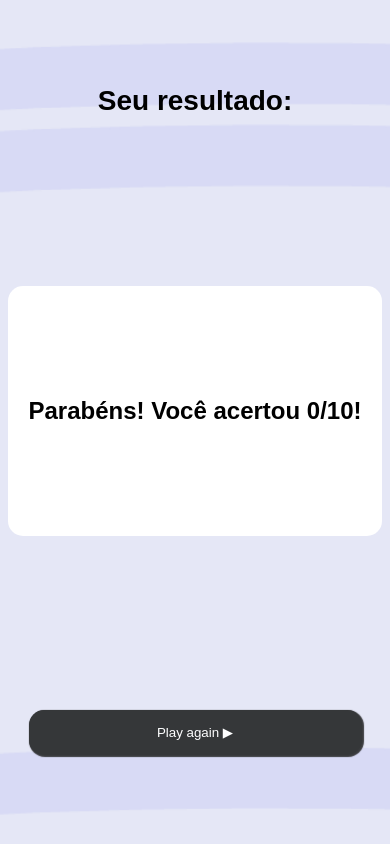
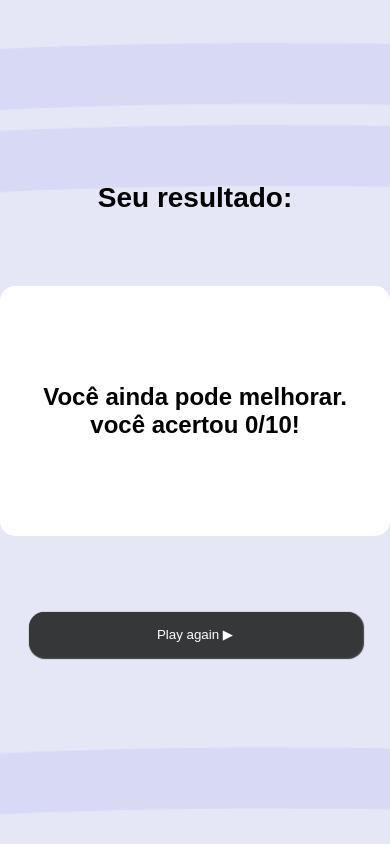
Before and after one commit to gabrielamonaro/angular-music-sheet-app, an Angular app: page /result in a window 390 px wide. Built offline with nearby package versions, Linux system fonts and the light colour scheme; a web font is replaced by a local one.

Commit message:
Redirecionamento dos pontos para a página de resultados + Atualização de estilo responsivo

```diff
--- a/src/app/components/points/points.component.html
+++ b/src/app/components/points/points.component.html
@@ -1,4 +1,4 @@
 <div class="container">
     <p> Acertos: {{pontos}}</p>
-    <p> Erros: 10 </p>
+    <p> Restantes: {{restantes}} </p>
 </div>
--- a/src/app/components/points/points.component.ts
+++ b/src/app/components/points/points.component.ts
@@ -7,6 +7,7 @@ import { Component, OnInit, Input } from '@angular/core';
 })
 export class PointsComponent implements OnInit {
   @Input() pontos:string = '';
+  @Input() restantes:string ='';
   constructor() { }
 
   ngOnInit(): void {
--- a/src/app/pages/home/home.component.css
+++ b/src/app/pages/home/home.component.css
@@ -12,11 +12,7 @@ main{
 }
 
 .container-title{
-    margin-top: 10%;
-}
-
-.container-card{
-    margin-bottom: 10%;
+    margin-top: 5%;
 }
 
 
--- a/src/app/pages/main/main.component.css
+++ b/src/app/pages/main/main.component.css
@@ -6,11 +6,13 @@ main{
     justify-content: space-between;
 }
 
+.container-keyboard, .container-card{
+    margin-top: 10%;
+}
 
 .container-points{
+
+    margin-top: 10%;
+    margin-bottom: 15%;
     padding-bottom: 10%;
 }
-
-app-keyboard{
-    border: 1px solid red;
-}
--- a/src/app/pages/main/main.component.html
+++ b/src/app/pages/main/main.component.html
@@ -1,7 +1,7 @@
 <main>
     <app-title size="13px" text="Clique na tecla correspondente à nota"></app-title>
 
-    <div>
+    <div class="container-card">
         <app-card
         color="white"
         value="200px"
@@ -12,6 +12,6 @@
         <app-keyboard (click)="newPic()" valuePic="{{note}}"></app-keyboard>
     </div>
     <div class="container-points">
-        <app-points pontos="{{acertos}}"></app-points>
+        <app-points pontos="{{acertos}}" restantes="{{qtde_restante}}"></app-points>
     </div>
 </main>
--- a/src/app/pages/main/main.component.ts
+++ b/src/app/pages/main/main.component.ts
@@ -1,6 +1,7 @@
 import { Component, Input, OnChanges, OnInit } from '@angular/core';
 import {RandomnessGeneratorService} from '../../service/randomness-generator.service'
 import {AnswerCheckerService} from '../../service/answer-checker.service'
+import { Router } from '@angular/router';
 
 @Component({
   selector: 'app-main',
@@ -10,7 +11,12 @@ import {AnswerCheckerService} from '../../service/answer-checker.service'
 export class MainComponent implements OnInit, OnChanges {
   @Input() note:string = ""
   @Input() acertos:number = 0;
-  constructor(private random: RandomnessGeneratorService, private checker:AnswerCheckerService) { }
+  qtde_restante:number = 10;
+  constructor(
+    private random: RandomnessGeneratorService,
+    private checker:AnswerCheckerService,
+    private navegador: Router
+    ) { }
 
   ngOnInit(): void {
     this.newPic()
@@ -21,8 +27,15 @@ export class MainComponent implements OnInit, OnChanges {
   }
 
   newPic()
-  {
-    this.note = this.random.makeItRandom();
-    this.acertos = this.checker.getAcertos();
+  { if(this.qtde_restante>1)
+    {
+      this.note = this.random.makeItRandom();
+      this.acertos = this.checker.getAcertos();
+      this.qtde_restante--;
+    }
+    else{
+      this.navegador.navigate(['/result'])
+    }
+
   }
 }
--- a/src/app/pages/results/results.component.css
+++ b/src/app/pages/results/results.component.css
@@ -15,8 +15,16 @@
 main{
     display: flex;
     flex-direction: column;
-    justify-content: space-around;
+    justify-content: center;
     height: 100vh;
     background-image: url('../../../assets/img/background-results.png');
     background-size: cover;
 }
+
+.container-title{
+    margin-bottom: 8%;
+}
+
+.container-botao{
+    margin-top: 8%;
+}
--- a/src/app/pages/results/results.component.html
+++ b/src/app/pages/results/results.component.html
@@ -1,10 +1,15 @@
 
 <main>
-    <app-title text="Seu resultado: "></app-title>
+    <div class="container-title">
+        <app-title text="Seu resultado: "></app-title>
+
+    </div>
 
     <div class="container-resultado">
-       <h2> Parabéns! Você acertou {{points}}/10! </h2>
+       <h2> {{mensagem}} você acertou {{points}}/10! </h2>
+    </div>
+    <div class="container-botao">
+        <app-btn text="Play again"></app-btn>
     </div>
 
-    <app-btn text="Play again"></app-btn>
 </main>
--- a/src/app/pages/results/results.component.ts
+++ b/src/app/pages/results/results.component.ts
@@ -1,4 +1,5 @@
 import { Component, Input, OnInit } from '@angular/core';
+import {AnswerCheckerService} from '../../service/answer-checker.service'
 
 @Component({
   selector: 'app-results',
@@ -7,9 +8,23 @@ import { Component, Input, OnInit } from '@angular/core';
 })
 export class ResultsComponent implements OnInit {
   @Input() points:number = 0;
-  constructor() { }
+  @Input() mensagem:string="Parabéns!"
+  constructor(private answers: AnswerCheckerService) {
+    this.points = this.answers.getAcertos()
+
+    if(this.points < 5 )
+    {
+      this.mensagem = "Você ainda pode melhorar."
+    }
+    else if (this.points < 7)
+    {
+      this.mensagem = "Legal, "
+    }
+
+  }
 
   ngOnInit(): void {
+
   }
 
 }
```
Also changed, not shown: 1 other file (tests, documents, lock files or other folders).
